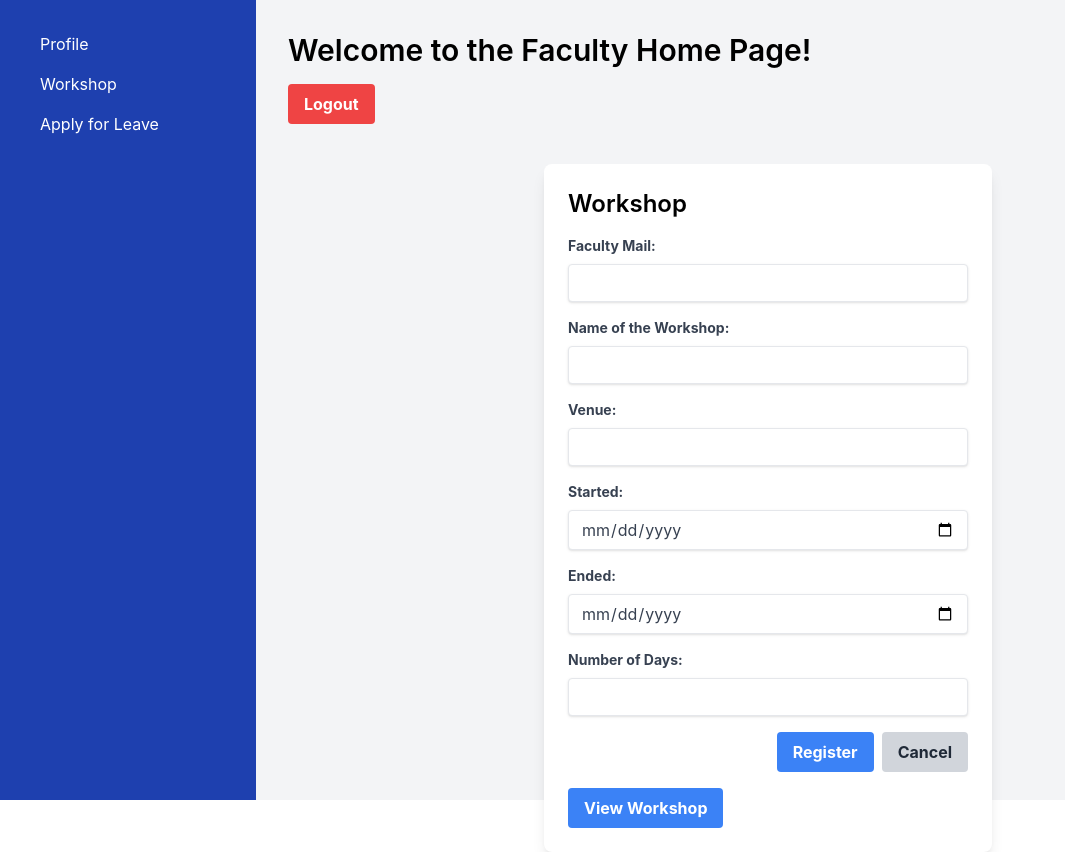
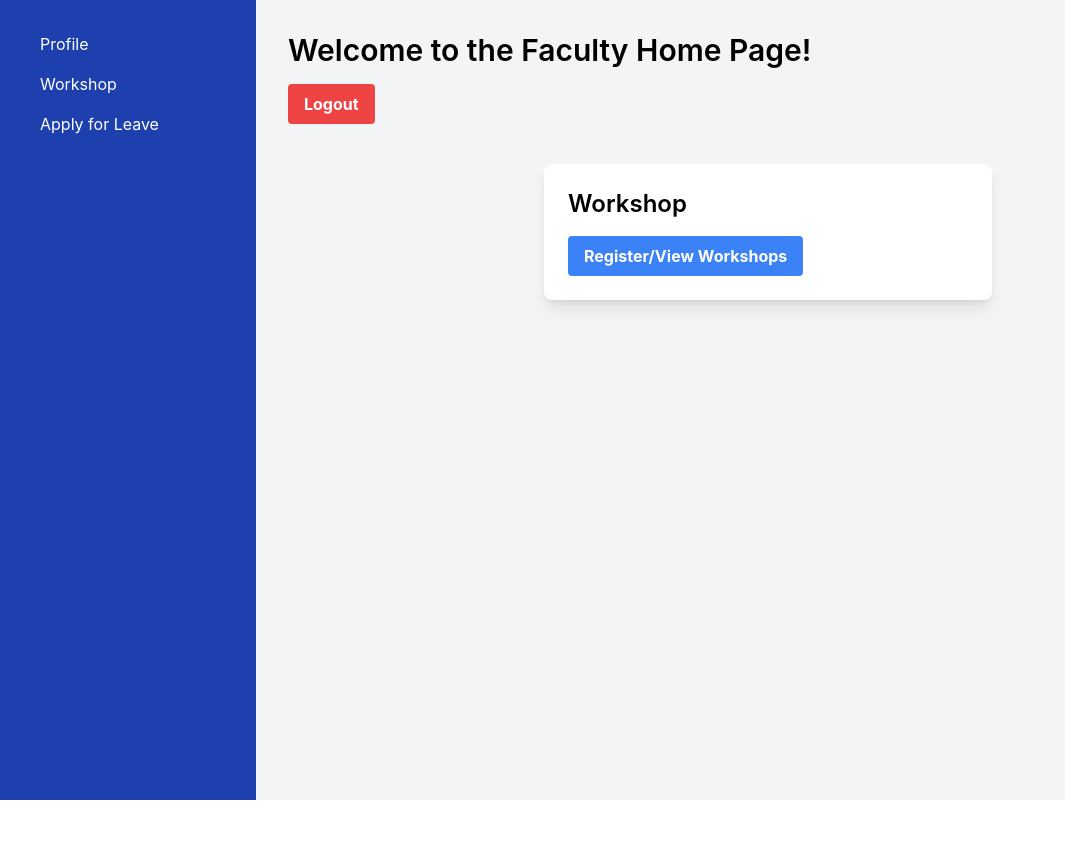
Before and after one commit to naranavee/faculty-managment-main-main, a React (Create React App) app in the folder frontend/: page /faculty/home in a window 1280 px wide. Both pictures are taken after a click on the item "Workshop". Shown: the whole page, without its empty margins (0-1065 px from the left). After the commit the page ends 800 px from the top, so only its background shows below. Built offline with nearby package versions, Linux system fonts and the light colour scheme.

Commit message:
displayed all the workshop in the faculty and admin

```diff
--- a/frontend/src/components/admin/ViewWorkshops.js
+++ b/frontend/src/components/admin/ViewWorkshops.js
@@ -2,8 +2,9 @@ import React, { useState, useEffect } from 'react';
 import axios from 'axios';
 
 function ViewWorkshop() {
-  const [workshopData, setWorkshopData] = useState(null);
+  const [workshops, setWorkshops] = useState([]);
   const [editMode, setEditMode] = useState(false);
+  const [currentWorkshop, setCurrentWorkshop] = useState(null);
   const [formData, setFormData] = useState({
     facultyMail: '',
     nameOfWorkshop: '',
@@ -14,16 +15,19 @@ function ViewWorkshop() {
   });
 
   useEffect(() => {
-    const fetchWorkshop = async () => {
+    const fetchWorkshops = async () => {
       try {
-        const res = await axios.get('http://localhost:5000/api/faculty/workshop'); // Adjust the API endpoint as needed
-        setWorkshopData(res.data);
-        setFormData(res.data); // Initialize form data with fetched workshop data
+        const res = await axios.get('http://localhost:5000/api/faculty/workshops'); // Fetch all workshops
+        setWorkshops(res.data);
+        if (res.data.length > 0) {
+          setCurrentWorkshop(res.data[0]);
+          setFormData(res.data[0]); // Initialize form data with the first workshop data
+        }
       } catch (err) {
         console.error(err.response.data);
       }
     };
-    fetchWorkshop();
+    fetchWorkshops();
   }, []);
 
   const onChange = (e) => {
@@ -37,8 +41,9 @@ function ViewWorkshop() {
   const onSubmit = async (e) => {
     e.preventDefault();
     try {
-      const res = await axios.put('http://localhost:5000/api/faculty/workshop', formData);
-      setWorkshopData(res.data);
+      const res = await axios.put(`http://localhost:5000/api/faculty/workshops/${currentWorkshop._id}`, formData);
+      setWorkshops(workshops.map(workshop => workshop._id === res.data._id ? res.data : workshop));
+      setCurrentWorkshop(res.data);
       setEditMode(false);
       alert('Workshop updated successfully!');
     } catch (err) {
@@ -46,11 +51,12 @@ function ViewWorkshop() {
     }
   };
 
-  const onDelete = async () => {
+  const onDelete = async (id) => {
     try {
-      await axios.delete('http://localhost:5000/api/faculty/workshop');
-      setWorkshopData(null);
+      await axios.delete(`http://localhost:5000/api/faculty/workshops/${id}`);
+      setWorkshops(workshops.filter(workshop => workshop._id !== id));
       setEditMode(false);
+      setCurrentWorkshop(null);
       alert('Workshop deleted successfully!');
     } catch (err) {
       console.error(err.response.data);
@@ -150,28 +156,32 @@ function ViewWorkshop() {
         </form>
       ) : (
         <div>
-          {workshopData ? (
+          {workshops.length > 0 ? (
             <div>
-              <p><strong>Faculty Mail:</strong> {workshopData.facultyMail}</p>
-              <p><strong>Name of the Workshop:</strong> {workshopData.nameOfWorkshop}</p>
-              <p><strong>Venue:</strong> {workshopData.venue}</p>
-              <p><strong>Started:</strong> {workshopData.started}</p>
-              <p><strong>Ended:</strong> {workshopData.ended}</p>
-              <p><strong>Number of Days:</strong> {workshopData.numberOfDays}</p>
+              {workshops.map(workshop => (
+                <div key={workshop._id} className="mb-4">
+                  <p><strong>Faculty Mail:</strong> {workshop.facultyMail}</p>
+                  <p><strong>Name of the Workshop:</strong> {workshop.nameOfWorkshop}</p>
+                  <p><strong>Venue:</strong> {workshop.venue}</p>
+                  <p><strong>Started:</strong> {workshop.started}</p>
+                  <p><strong>Ended:</strong> {workshop.ended}</p>
+                  <p><strong>Number of Days:</strong> {workshop.numberOfDays}</p>
                   <div className="flex justify-end mt-4">
                     <button
-                  onClick={() => setEditMode(true)}
+                      onClick={() => { setCurrentWorkshop(workshop); setEditMode(true); }}
                       className="bg-blue-500 hover:bg-blue-700 text-white font-bold py-2 px-4 rounded mr-2"
                     >
                       Edit
                     </button>
                     <button
-                  onClick={onDelete}
+                      onClick={() => onDelete(workshop._id)}
                       className="bg-red-500 hover:bg-red-700 text-white font-bold py-2 px-4 rounded"
                     >
                       Delete
                     </button>
                   </div>
+                </div>
+              ))}
             </div>
           ) : (
             <p>No workshop data available.</p>
--- a/frontend/src/components/faculty/Workshop.js
+++ b/frontend/src/components/faculty/Workshop.js
@@ -11,22 +11,38 @@ function Workshop() {
     numberOfDays: ''
   });
 
-  const [workshopData, setWorkshopData] = useState(null);
+  const [workshops, setWorkshops] = useState([]);
+  const [selectedWorkshop, setSelectedWorkshop] = useState(null);
+  const [isEditMode, setIsEditMode] = useState(false);
   const [showWorkshop, setShowWorkshop] = useState(false);
-  const [isEditMode, setIsEditMode] = useState(false);
 
   useEffect(() => {
-    if (isEditMode && workshopData) {
+    if (showWorkshop) {
+      fetchWorkshops();
+    }
+  }, [showWorkshop]);
+
+  useEffect(() => {
+    if (isEditMode && selectedWorkshop) {
       setFormData({
-        facultyMail: workshopData.facultyMail,
-        nameOfWorkshop: workshopData.nameOfWorkshop,
-        venue: workshopData.venue,
-        started: workshopData.started,
-        ended: workshopData.ended,
-        numberOfDays: workshopData.numberOfDays
+        facultyMail: selectedWorkshop.facultyMail,
+        nameOfWorkshop: selectedWorkshop.nameOfWorkshop,
+        venue: selectedWorkshop.venue,
+        started: selectedWorkshop.started,
+        ended: selectedWorkshop.ended,
+        numberOfDays: selectedWorkshop.numberOfDays
       });
     }
-  }, [isEditMode, workshopData]);
+  }, [isEditMode, selectedWorkshop]);
+
+  const fetchWorkshops = async () => {
+    try {
+      const res = await axios.get('http://localhost:5000/api/faculty/workshops');
+      setWorkshops(res.data);
+    } catch (err) {
+      console.error(err.response.data);
+    }
+  };
 
   const onChange = (e) => {
     const { name, value } = e.target;
@@ -35,17 +51,14 @@ function Workshop() {
 
   const onSubmit = async (e) => {
     e.preventDefault();
-
     try {
-      if (isEditMode) {
-        await axios.put('http://localhost:5000/api/faculty/workshop', formData);
+      if (isEditMode && selectedWorkshop) {
+        await axios.put(`http://localhost:5000/api/faculty/workshops/${selectedWorkshop._id}`, formData);
         alert('Workshop updated successfully!');
       } else {
-        await axios.post('http://localhost:5000/api/faculty/workshop', formData);
+        await axios.post('http://localhost:5000/api/faculty/workshops', formData);
         alert('Workshop registered successfully!');
       }
-
-      // Reset form and mode after submission
       setFormData({
         facultyMail: '',
         nameOfWorkshop: '',
@@ -55,38 +68,27 @@ function Workshop() {
         numberOfDays: ''
       });
       setIsEditMode(false);
-      setShowWorkshop(false);
-
+      fetchWorkshops(); // Refresh the list of workshops
     } catch (err) {
       console.error(err.response.data);
     }
   };
 
-  const onViewWorkshop = async () => {
+  const onDeleteWorkshop = async (id) => {
     try {
-      const res = await axios.get('http://localhost:5000/api/faculty/workshop');
-      setWorkshopData(res.data);
-      setShowWorkshop(true);
-    } catch (err) {
-      console.error(err.response.data);
-    }
-  };
-
-  const onDeleteWorkshop = async () => {
-    try {
-      await axios.delete('http://localhost:5000/api/faculty/workshop');
+      await axios.delete(`http://localhost:5000/api/faculty/workshops/${id}`);
+      setWorkshops(workshops.filter(workshop => workshop._id !== id));
       alert('Workshop deleted successfully');
-      setWorkshopData(null);
-      setShowWorkshop(false);
+      setSelectedWorkshop(null);
       setIsEditMode(false);
     } catch (err) {
       console.error(err.response.data);
     }
   };
 
-  const onEditWorkshop = () => {
+  const onEditWorkshop = (workshop) => {
+    setSelectedWorkshop(workshop);
     setIsEditMode(true);
-    setShowWorkshop(false);
   };
 
   return (
@@ -94,7 +96,17 @@ function Workshop() {
       <h2 className="text-2xl font-semibold mb-4">
         {isEditMode ? 'Edit Workshop' : 'Workshop'}
       </h2>
-      <form onSubmit={onSubmit}>
+
+      {!showWorkshop ? (
+        <button
+          className="bg-blue-500 hover:bg-blue-700 text-white font-bold py-2 px-4 rounded"
+          onClick={() => setShowWorkshop(true)}
+        >
+          Register/View Workshops
+        </button>
+      ) : (
+        <>
+          <form onSubmit={onSubmit} className="mb-6">
             <div className="mb-4">
               <label className="block text-gray-700 text-sm font-bold mb-2" htmlFor="facultyMail">
                 Faculty Mail:
@@ -108,7 +120,6 @@ function Workshop() {
                 className="shadow appearance-none border rounded w-full py-2 px-3 text-gray-700 leading-tight focus:outline-none focus:shadow-outline"
               />
             </div>
-
             <div className="mb-4">
               <label className="block text-gray-700 text-sm font-bold mb-2" htmlFor="nameOfWorkshop">
                 Name of the Workshop:
@@ -122,7 +133,6 @@ function Workshop() {
                 className="shadow appearance-none border rounded w-full py-2 px-3 text-gray-700 leading-tight focus:outline-none focus:shadow-outline"
               />
             </div>
-
             <div className="mb-4">
               <label className="block text-gray-700 text-sm font-bold mb-2" htmlFor="venue">
                 Venue:
@@ -136,7 +146,6 @@ function Workshop() {
                 className="shadow appearance-none border rounded w-full py-2 px-3 text-gray-700 leading-tight focus:outline-none focus:shadow-outline"
               />
             </div>
-
             <div className="mb-4">
               <label className="block text-gray-700 text-sm font-bold mb-2" htmlFor="started">
                 Started:
@@ -150,7 +159,6 @@ function Workshop() {
                 className="shadow appearance-none border rounded w-full py-2 px-3 text-gray-700 leading-tight focus:outline-none focus:shadow-outline"
               />
             </div>
-
             <div className="mb-4">
               <label className="block text-gray-700 text-sm font-bold mb-2" htmlFor="ended">
                 Ended:
@@ -164,7 +172,6 @@ function Workshop() {
                 className="shadow appearance-none border rounded w-full py-2 px-3 text-gray-700 leading-tight focus:outline-none focus:shadow-outline"
               />
             </div>
-
             <div className="mb-4">
               <label className="block text-gray-700 text-sm font-bold mb-2" htmlFor="numberOfDays">
                 Number of Days:
@@ -178,7 +185,6 @@ function Workshop() {
                 className="shadow appearance-none border rounded w-full py-2 px-3 text-gray-700 leading-tight focus:outline-none focus:shadow-outline"
               />
             </div>
-
             <div className="flex justify-end mt-4">
               <button type="submit" className="bg-blue-500 hover:bg-blue-700 text-white font-bold py-2 px-4 rounded mr-2">
                 {isEditMode ? 'Update Workshop' : 'Register'}
@@ -195,7 +201,6 @@ function Workshop() {
                     numberOfDays: ''
                   });
                   setIsEditMode(false);
-              setShowWorkshop(false);
                 }}
                 className="bg-gray-300 hover:bg-gray-400 text-gray-800 font-bold py-2 px-4 rounded"
               >
@@ -203,37 +208,34 @@ function Workshop() {
               </button>
             </div>
           </form>
-
-      {!isEditMode && (
-        <>
-          <button className="bg-blue-500 hover:bg-blue-700 text-white font-bold py-2 px-4 rounded mt-4" onClick={onViewWorkshop}>
-            View Workshop
-          </button>
-
-          {showWorkshop && workshopData && (
-            <div className="mt-4 p-4 bg-gray-100 rounded-lg">
+          {workshops.length > 0 ? (
+            workshops.map(workshop => (
+              <div key={workshop._id} className="mt-4 p-4 bg-gray-100 rounded-lg">
                 <h3 className="text-xl font-semibold mb-2">Workshop Details</h3>
-              <p><strong>Faculty Mail:</strong> {workshopData.facultyMail}</p>
-              <p><strong>Name of the Workshop:</strong> {workshopData.nameOfWorkshop}</p>
-              <p><strong>Venue:</strong> {workshopData.venue}</p>
-              <p><strong>Started:</strong> {workshopData.started}</p>
-              <p><strong>Ended:</strong> {workshopData.ended}</p>
-              <p><strong>Number of Days:</strong> {workshopData.numberOfDays}</p>
+                <p><strong>Faculty Mail:</strong> {workshop.facultyMail}</p>
+                <p><strong>Name of the Workshop:</strong> {workshop.nameOfWorkshop}</p>
+                <p><strong>Venue:</strong> {workshop.venue}</p>
+                <p><strong>Started:</strong> {workshop.started}</p>
+                <p><strong>Ended:</strong> {workshop.ended}</p>
+                <p><strong>Number of Days:</strong> {workshop.numberOfDays}</p>
                 <div className="flex justify-end mt-4">
                   <button
-                  onClick={onEditWorkshop}
+                    onClick={() => onEditWorkshop(workshop)}
                     className="bg-green-500 hover:bg-green-700 text-white font-bold py-2 px-4 rounded mr-2"
                   >
                     Edit Workshop
                   </button>
                   <button
-                  onClick={onDeleteWorkshop}
+                    onClick={() => onDeleteWorkshop(workshop._id)}
                     className="bg-red-500 hover:bg-red-700 text-white font-bold py-2 px-4 rounded"
                   >
                     Delete Workshop
                   </button>
                 </div>
               </div>
+            ))
+          ) : (
+            <p>No workshops available.</p>
           )}
         </>
       )}
```
Also changed, not shown: 1 other file (tests, documents, lock files or other folders). Lines whose indentation alone changed are shown as unchanged.
